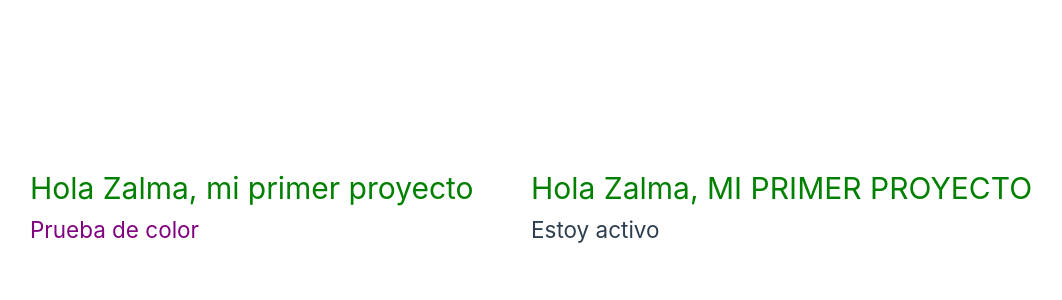
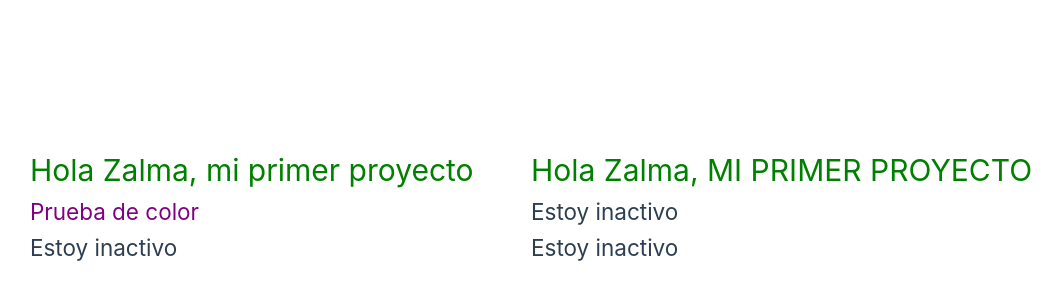
Before and after one commit to ZalmaCastroRosas/VueLearn, a Vue app: page / in a window 1280 px wide. Shown: the part 194-494 px from the top of the page, without its empty margins (109-1171 px from the left). Built offline with nearby package versions, Linux system fonts and the light colour scheme.

Commit message:
Directivas (v-if  ---   v-show)

```diff
--- a/src/App.vue
+++ b/src/App.vue
@@ -2,15 +2,34 @@
 const name = ', mi primer proyecto';
 const styleColor = 'color: green';
 const arrayColores = [ "blue", "red","pink", "purple" ]
-const activo = true;
+const activo = false;
 </script>
 
 <template>
+  <!-- v-bind ó : -->
   <!--<h1 v-bind:style="styleColor">Hola Zalma{{ name }}</h1>-->
   <h1 :style="styleColor">Hola Zalma{{ name }}</h1>
+
+  <!-- Expresiones JS -->
   <h1 :style="styleColor">Hola Zalma{{ name.toUpperCase ()}}</h1>
   <h2 :style="`color: ${arrayColores[3]}`">Prueba de color</h2> <!--Interpolacion-->
-  <h2>{{ activo ? "Estoy activo" : "Estoy inactivo" }}</h2>
+  <!-- <h2>{{ activo ? "Estoy activo" : "Estoy inactivo" }}</h2> -->
+
+<!-- Directivas -->
+  <!-- v-if -->
+   <h2 v-if="activo">Estoy activo</h2>
+   <h2 v-if="!activo">Estoy inactivo</h2>
+  <!-- v-if/else -->
+   <h2 v-if="activo">Estoy activo</h2>
+   <h2 v-else>Estoy inactivo</h2>
+
+  <!-- v-else-if -->
+   <h2 v-if="activo === true">Estoy activo</h2>
+   <h2 v-else-if="activo === false">Estoy inactivo</h2>
+   <p v-else>Estoy indeciso</p>
+
+   <!-- v-show (Pone la propiedad display:none;)-->
+    <p v-show="activo">Estoy activo v-show</p>
 </template>
 
 <style>
```
